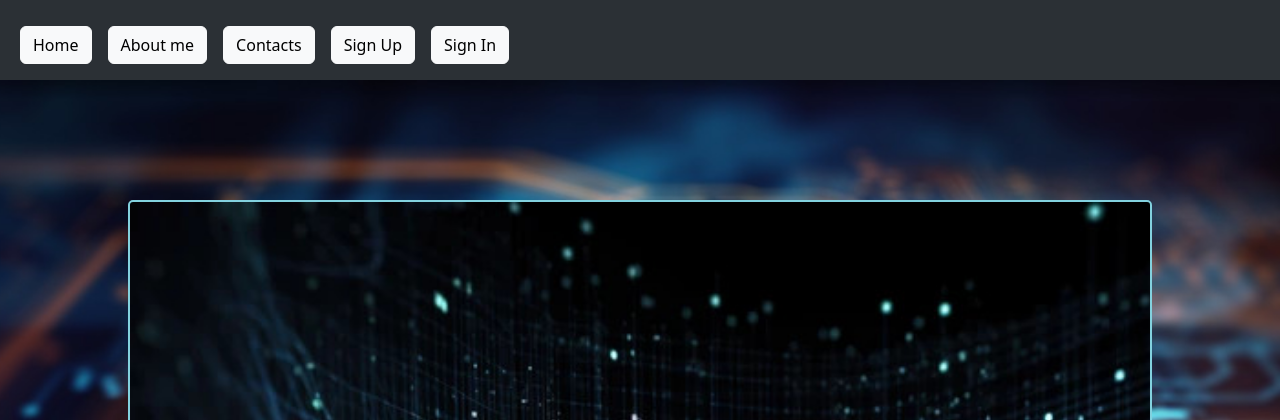
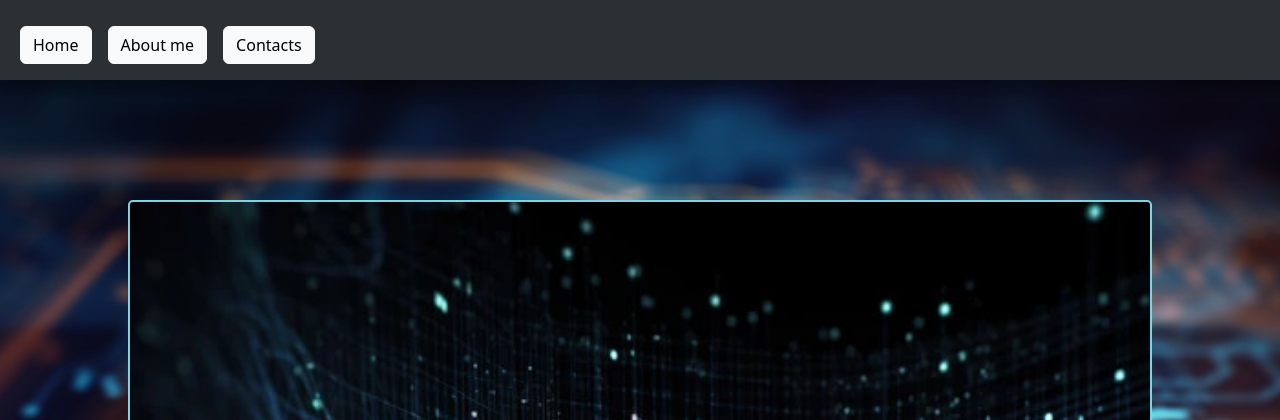
Before and after one commit to evgenievp/web-portfolio-page, a Django app: page /about/ in a window 1280 px wide. Shown: the top 420 px of the page. Run offline with Django 5.2, Linux system fonts and the light colour scheme; data that the repository does not hold is empty.

Commit message:
reverse temporary sign in/ sign out / sign up options due to security reasons.

```diff
--- a/templates/head.html
+++ b/templates/head.html
@@ -38,28 +38,29 @@
                     <a class="nav-link" href="{% url 'contacts page' %}">
                         <button class="btn btn-light">Contacts</button>
                     </a>
+
                 </li>
-                {% if user.is_authenticated %}
-                    <li class="nav-item">
-                        <a class="nav-link" type="submit">
-                            <form method="post" action="{% url 'sign out' %}">
-                                {% csrf_token %}
-                                <button class="btn btn-light" type="submit">Sign Out</button>
-                            </form>
-                        </a>
-                    </li>
-                {% else %}
-                    <li class="nav-item">
-                        <a class="nav-link" href="{% url 'register page' %}">
-                            <button class="btn btn-light">Sign Up</button>
-                        </a>
-                    </li>
-                    <li class="nav-item">
-                        <a class="nav-link" href="{% url 'login page' %}">
-                            <button class="btn btn-light">Sign In</button>
-                        </a>
-                    </li>
-                {% endif %}
+{#           #     {% if user.is_authenticated %}#}
+{#                    <li class="nav-item">#}
+{#                        <a class="nav-link" type="submit">#}
+{#                            <form method="post" action="{% url 'sign out' %}">#}
+{#                                {% csrf_token %}#}
+{#                                <button class="btn btn-light" type="submit">Sign Out</button>#}
+{#                            </form>#}
+{#                        </a>#}
+{#                    </li>#}
+{#                {% else %}#}
+{#                    <li class="nav-item">#}
+{#                        <a class="nav-link" href="{% url 'register page' %}">#}
+{#                            <button class="btn btn-light">Sign Up</button>#}
+{#                        </a>#}
+{#                    </li>#}
+{#                    <li class="nav-item">#}
+{#                        <a class="nav-link" href="{% url 'login page' %}">#}
+{#                            <button class="btn btn-light">Sign In</button>#}
+{#                        </a>#}
+{#                    </li>#}
+{#                {% endif %} ##}
             </ul>
         </div>
     </div>
--- a/templates/login_page.html
+++ b/templates/login_page.html
@@ -8,7 +8,7 @@
                 {% csrf_token %}
                 {{ form }}
                 <div class="submit-button">
-                    <button class="btn btn-light">Sign In</button>
+                    <button class="btn btn-light" type="submit">Sign In</button>
                 </div>
             </form>
         </div>
--- a/templates/register_page.html
+++ b/templates/register_page.html
@@ -4,7 +4,7 @@
     <link rel="stylesheet" href="{% static 'css/register.css' %}">
     <div class="main-container">
         <div class="card" style="width: 18rem;">
-            <form class="form-inline" action="{% url 'register page' %}" method="post">
+                <form class="form-inline" action="{% url 'register page' %}" method="post">
                 {% csrf_token %}
                 {{ form }}
                 <div class="submit-button">
@@ -12,7 +12,6 @@
                     <button type="submit" class="btn btn-light">Forgot Password</button>
                 </div>
             </form>
-
         </div>
     </div>
 
--- a/web_page/main_page/urls.py
+++ b/web_page/main_page/urls.py
@@ -15,9 +15,9 @@ urlpatterns = [
     path('contacts/', views.ContactsPageView.as_view(), name='contacts page'),
     path('about/', views.AboutPageView.as_view(), name='about page'),
     path('display-project/<int:pk>/', views.display_project, name='display project'),
-    path('login/', views.LoginPage.as_view(), name='login page'),
-    path('register/', views.RegisterPage.as_view(), name='register page'),
-    path('signout/', views.UserSignOut.as_view(), name='sign out'),
+#    path('login/', views.LoginPage.as_view(), name='login page'),
+#    path('register/', views.RegisterPage.as_view(), name='register page'),
+#    path('signout/', views.UserSignOut.as_view(), name='sign out'),
 ]
 
 urlpatterns += static(settings.MEDIA_URL, document_root=settings.MEDIA_ROOT)
--- a/web_page/main_page/views.py
+++ b/web_page/main_page/views.py
@@ -1,3 +1,4 @@
+from django.contrib.auth.forms import UserCreationForm
 from django.urls import reverse_lazy
 from django.views import generic as views
 from django.shortcuts import render, redirect
@@ -6,29 +7,28 @@ from django.contrib.auth import views as auth_views
 
 
 import web_page
-from web_page.main_page.forms import Project, RegisterForm, LoginForm
-from web_page.main_page.models import ApplicationModel, AboutMeModel, UserAccount
+from web_page.main_page.forms import Project #, LoginForm
+from web_page.main_page.models import ApplicationModel, AboutMeModel #, UserAccount
 
 
 class MainPage(views.TemplateView):
     template_name = 'index.html'
 
 
-class LoginPage(auth_views.LoginView):
-    form_class = LoginForm
-    template_name = 'login_page.html'
-    next_page = reverse_lazy('index page')
+# class LoginPage(auth_views.LoginView):
+#     form_class = LoginForm
+#     template_name = 'login_page.html'
+#     success_url = reverse_lazy('index page')
 
 
-class RegisterPage(views.CreateView):
-    template_name = 'register_page.html'
-    model = UserAccount
-    form_class = RegisterForm
-    success_url = 'index.html'
-
-    def form_valid(self, form):
-        response = super().form_valid(form)
-        return redirect('index page')
+# class RegisterPage(views.CreateView):
+#     template_name = 'register_page.html'
+#     form_class = UserCreationForm
+#     success_url = 'index.html'
+#
+#     def form_valid(self, form):
+#         response = super().form_valid(form)
+#         return redirect('index page')
 
 
 def django_page_view(request):
@@ -45,19 +45,24 @@ def django_page_view(request):
 def display_project(request, pk):
 
     item = ApplicationModel.objects.get(pk=pk)
+    user = request.user
     context = {
         'item': item,
+        'user': request.user,
     }
-
-    if request.POST.get('vote') == 'like':
-        item.all_votes = F('all_votes') + 1
-        item.save()
-        item.refresh_from_db()
-        return redirect('index page')
-    elif request.POST.get('vote') == 'dislike':
-        item.all_votes = F('all_votes') - 1
-        item.save()
-        item.refresh_from_db()
+    if user.is_authenticated and request.method == "POST":
+        if not user.voted:
+            if request.POST.get('vote') == 'like':
+                item.all_votes = F('all_votes') + 1
+                item.save()
+                item.refresh_from_db()
+                return redirect('index page')
+            elif request.POST.get('vote') == 'dislike':
+                item.all_votes = F('all_votes') - 1
+                item.save()
+                item.refresh_from_db()
+            user.voted = True
+            user.save()
         return redirect('index page')
 
     return render(request, 'display_project_page.html', context=context)
@@ -106,5 +111,5 @@ class AboutPageView(views.DetailView):
         return AboutMeModel.objects.first()
 
 
-class UserSignOut(auth_views.LogoutView):
-    next_page = reverse_lazy('index page')
+# class UserSignOut(auth_views.LogoutView):
+#     next_page = reverse_lazy('index page')
```
Also changed, not shown: templates/display_project_page.html (+11 -6 lines), web_page/main_page/admin.py (+4 -8 lines), web_page/main_page/forms.py (+6 -14 lines), web_page/main_page/models.py (+22 -18 lines).
